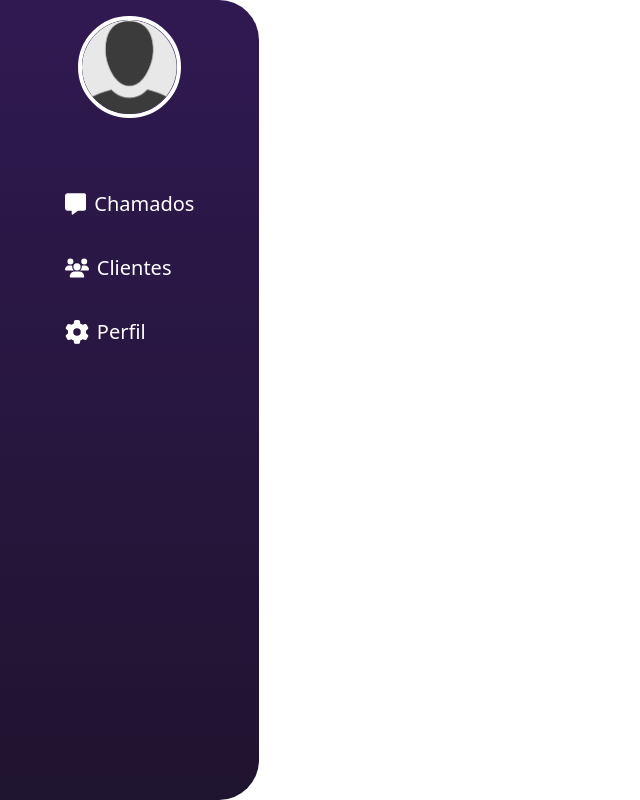
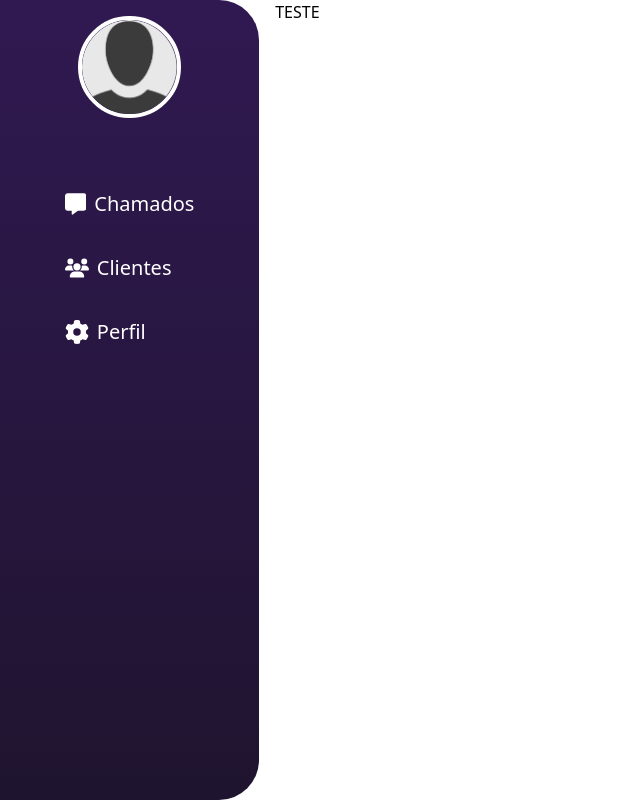
Before and after one commit to oMatheus-Farias/call_flow_manager, a React (Vite) app: page /dashboard in a window 1280 px wide. Shown: the whole page, without its empty margins (0-640 px from the left). Built offline with nearby package versions, Linux system fonts and the light colour scheme; no server answers; sample sign-in values are in the browser's storage.

Commit message:
feat: adicionado componente Container para auxiliar nos espaçamentos dos elementos conforme o tamanho da tela e do componente Nav

```diff
--- /dev/null
+++ b/src/components/Container/index.tsx
@@ -0,0 +1,9 @@
+import { ReactNode } from "react";
+
+export default function Container({ children }: { children: ReactNode }){
+  return(
+    <div className="mt-4 md:ml-4 md:mt-0" >
+      { children }
+    </div>
+  );
+};
--- a/src/pages/Dashboard/index.tsx
+++ b/src/pages/Dashboard/index.tsx
@@ -2,13 +2,18 @@ import { useContext } from "react";
 import { AuthContext } from "../../contexts/auth";
 
 import Nav from "../../components/Nav";
+import Container from "../../components/Container";
 
 export default function Dashboard(){
   const { handleSignOut } = useContext(AuthContext);
 
   return(
-    <div className="h-screen" >
+    <div className="h-screen md:flex" >
       <Nav/>
+
+      <Container>
+        <h1>TESTE</h1>
+      </Container>
     </div>
   );
 };
```
